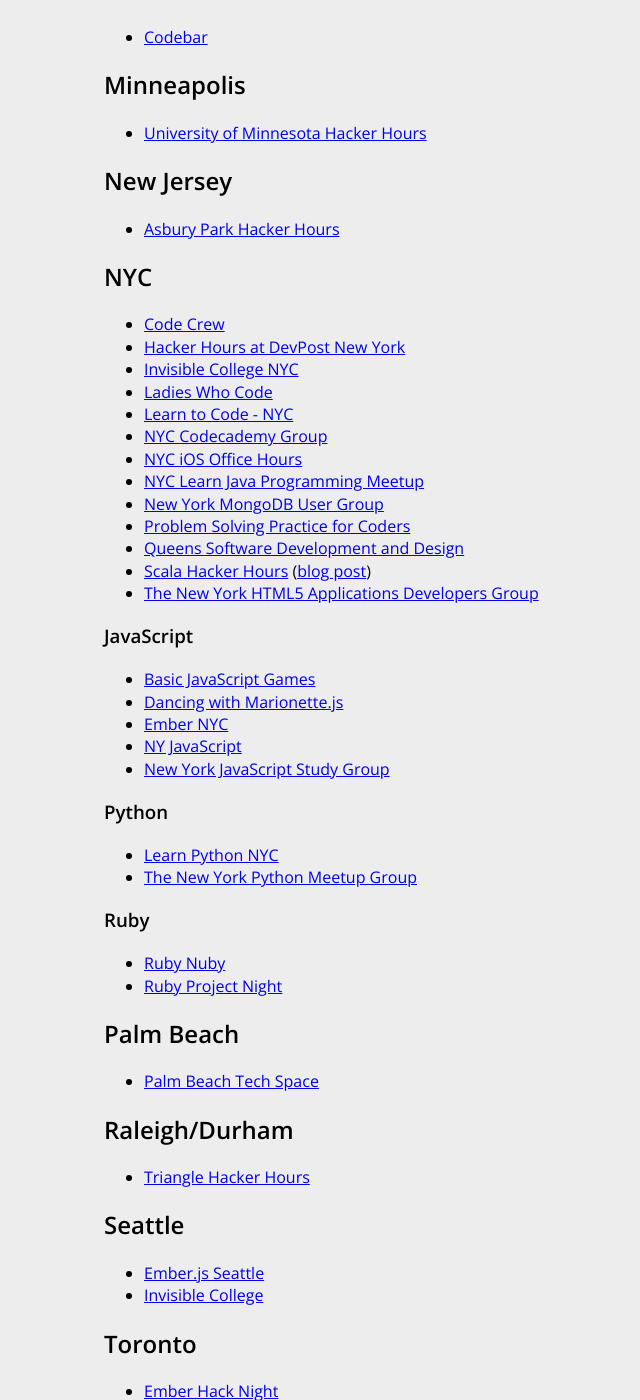
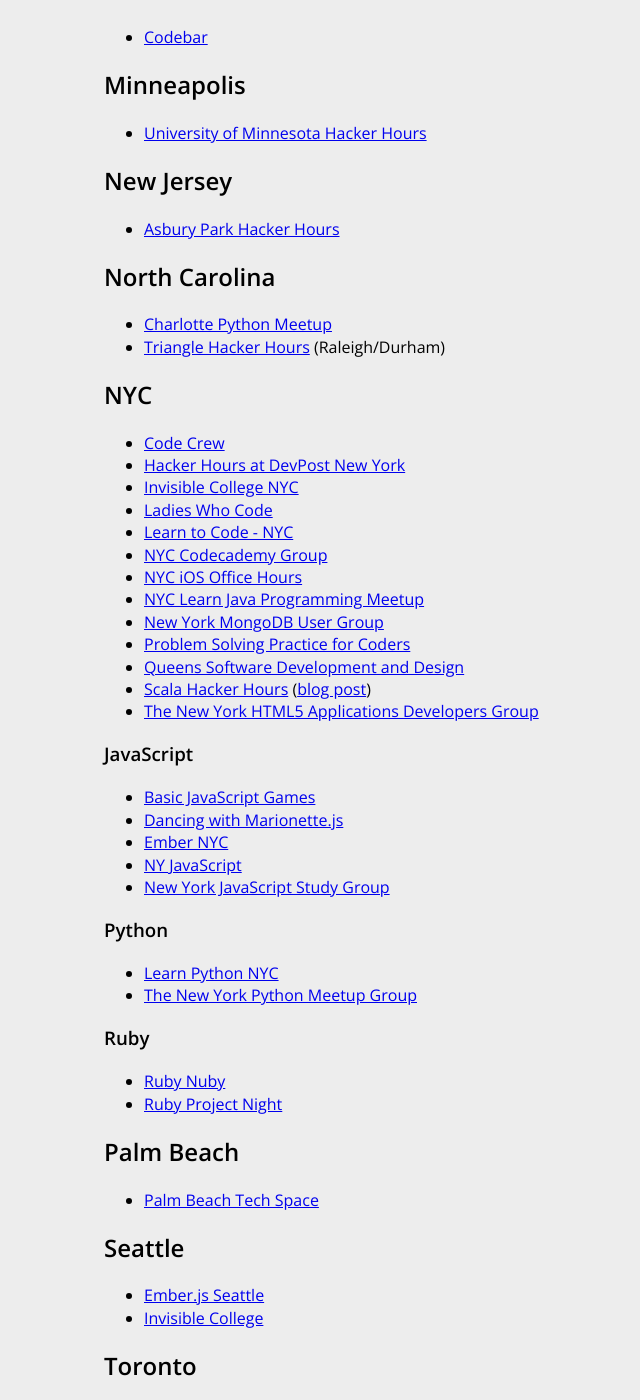
Before and after one commit to HackerHours/hackerhours.org, a Jekyll site: the page built from related-groups.md, in a window 1280 px wide and 1400 px high, scrolled down 868 px. Shown: the whole window, without its empty margins (216-856 px from the left). Built offline with Jekyll 4.4.1, drawn with Linux system fonts in a browser that asks for light colours; comment, search, counter and statistics services are not loaded.

Commit message:
link to Charlotte Python Meetup

```diff
--- a/related-groups.md
+++ b/related-groups.md
@@ -44,6 +44,11 @@
 
 * [Asbury Park Hacker Hours](https://www.meetup.com/Asbury-Park-Hacker-Hours/)
 
+## North Carolina
+
+* [Charlotte Python Meetup](http://www.meetup.com/python-charlotte/)
+* [Triangle Hacker Hours](http://www.meetup.com/trianglehackerhours/) (Raleigh/Durham)
+
 ## NYC
 
 * [Code Crew](http://www.meetup.com/codecrewny/)
```
Also changed, not shown: other parts of related-groups.md (+0 -4 lines).
